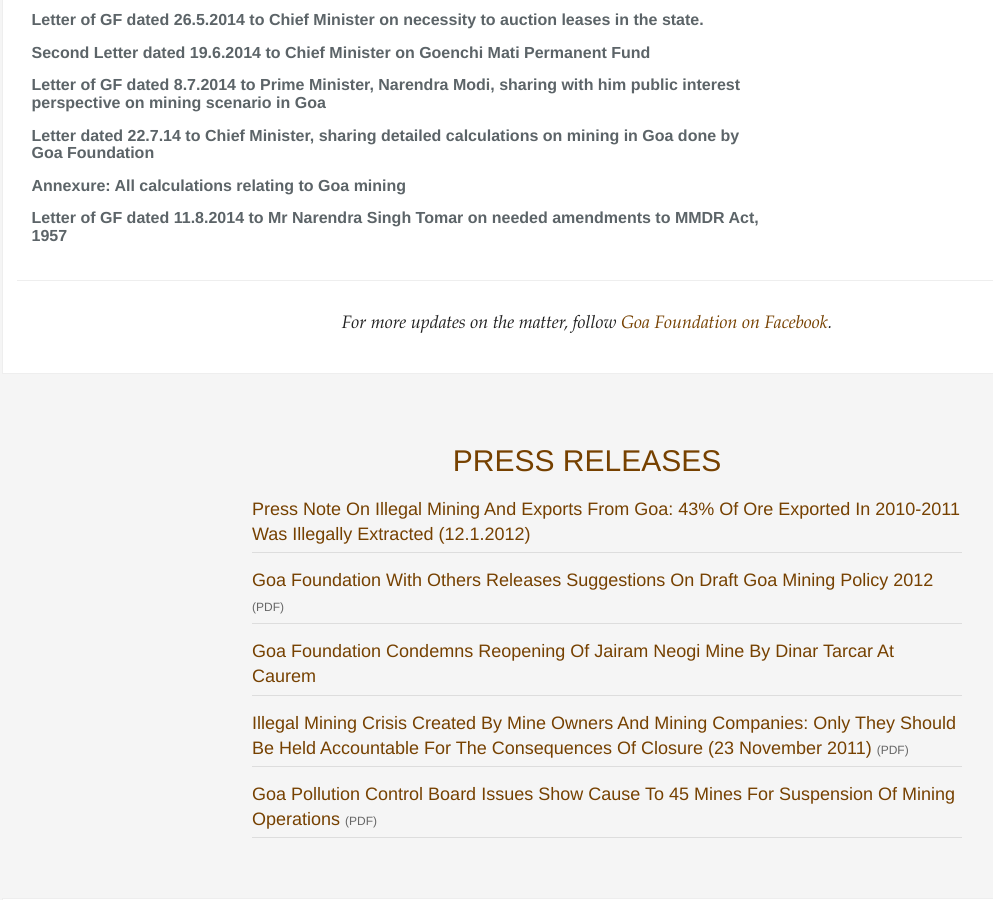
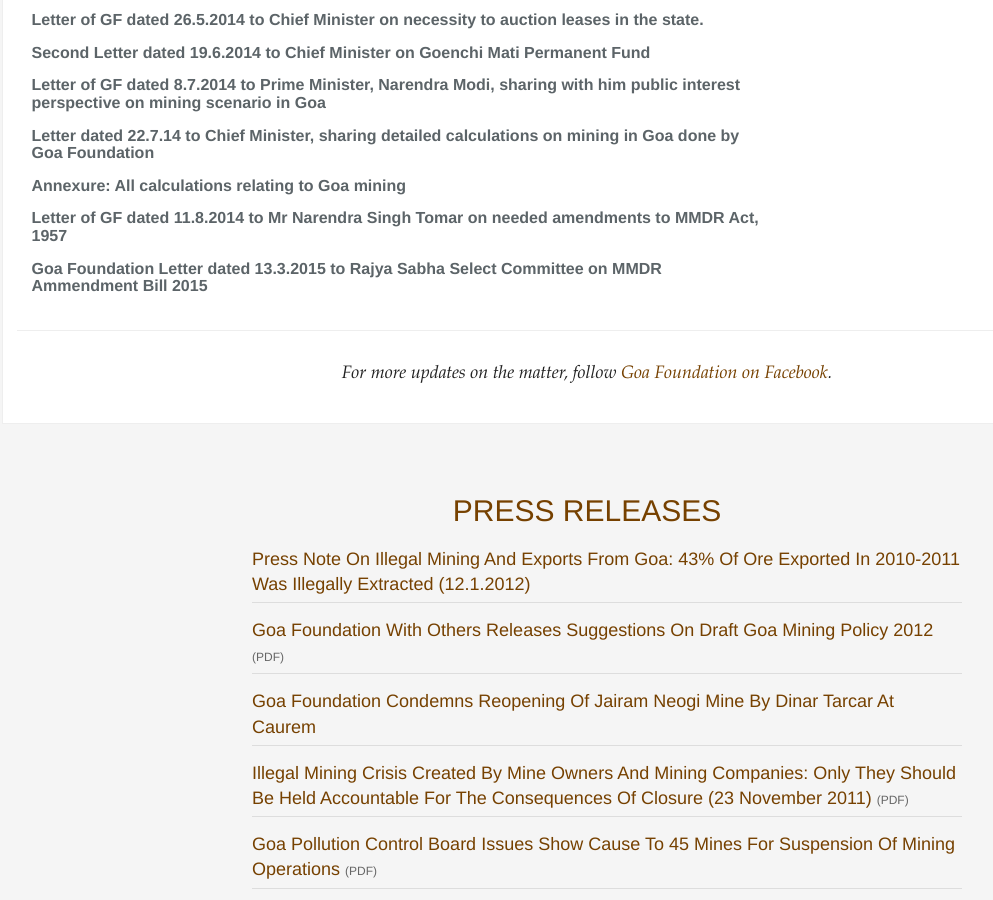
Before and after one commit to GoaFoundation/GoaFoundation.github.io, a Jekyll site: the page mining/index.html, which Jekyll copies as it is, in a window 1280 px wide and 900 px high, scrolled down 3780 px. Shown: the whole window, without its empty margins (53-1046 px from the left). Built offline with Jekyll 4.4.1, drawn with Linux system fonts in a browser that asks for light colours; nearby versions of some CDN libraries; some web fonts are replaced.

Commit message:
Adding files

```diff
--- a/mining/index.html
+++ b/mining/index.html
@@ -218,6 +218,7 @@
 			            		<li><h5><a href="http://goafoundation.s3.amazonaws.com/7.%20Mines%20Minister.pdf">Letter dated 22.7.14 to Chief Minister, sharing detailed calculations on mining in Goa done by Goa Foundation</a></h5></li>
 			            		<li><h5><a href="http://goafoundation.org/gmpf/all-calculations-relating-to-goa-mining.pdf">Annexure: All calculations relating to Goa mining</a></h5></li>
 			            		<li><h5><a href="http://goafoundation.s3.amazonaws.com/mining-files/Mines%20Minister.pdf">Letter of GF dated 11.8.2014 to Mr Narendra Singh Tomar on needed amendments to MMDR Act, 1957</a></h5></li>
+			            		<li><h5><a href="http://goafoundation.s3.amazonaws.com/mining-files/2015-03%20-%20Mining%20Ordinances%20for%20Rajya%20Sabha%20Select%20Committees.pdf">Goa Foundation Letter dated 13.3.2015 to Rajya Sabha Select Committee on MMDR Ammendment Bill 2015</a></h5></li>
 		            		</ul>
 	            		</div>
 	            	</div>
```
